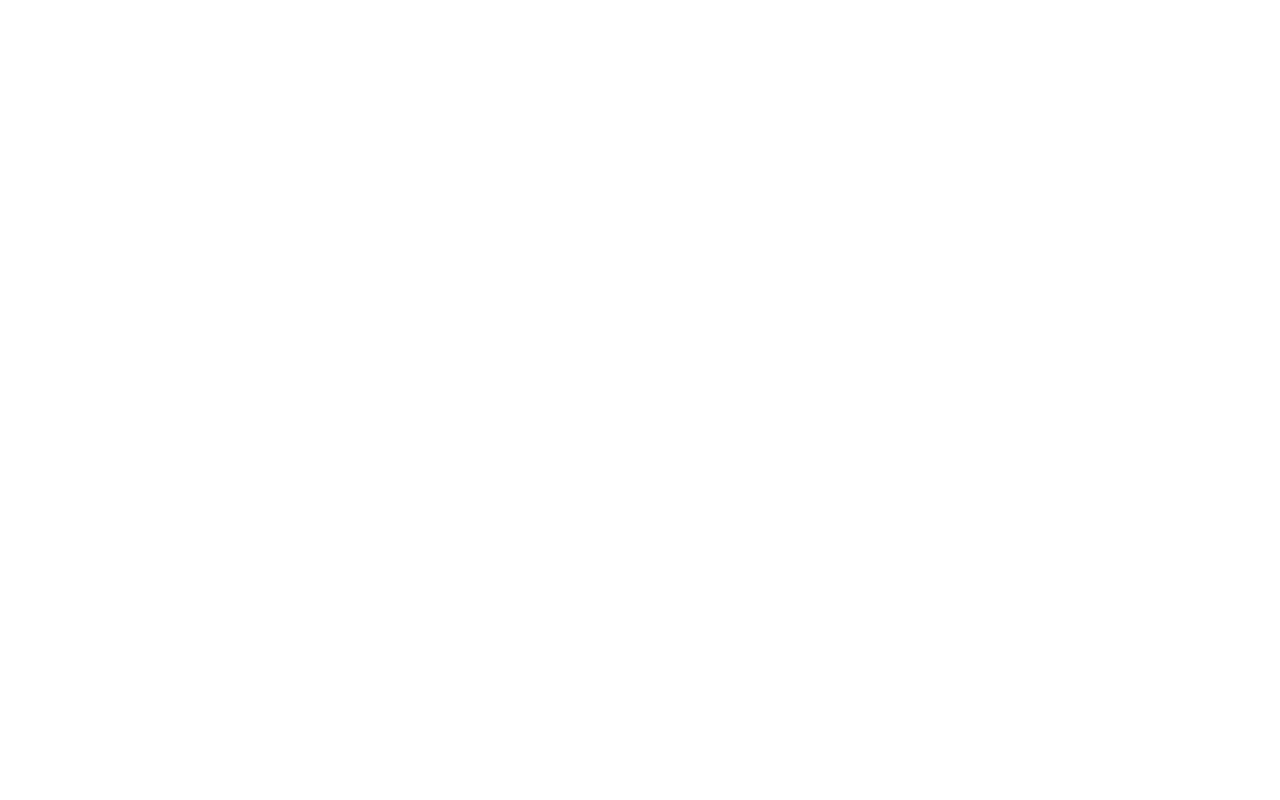
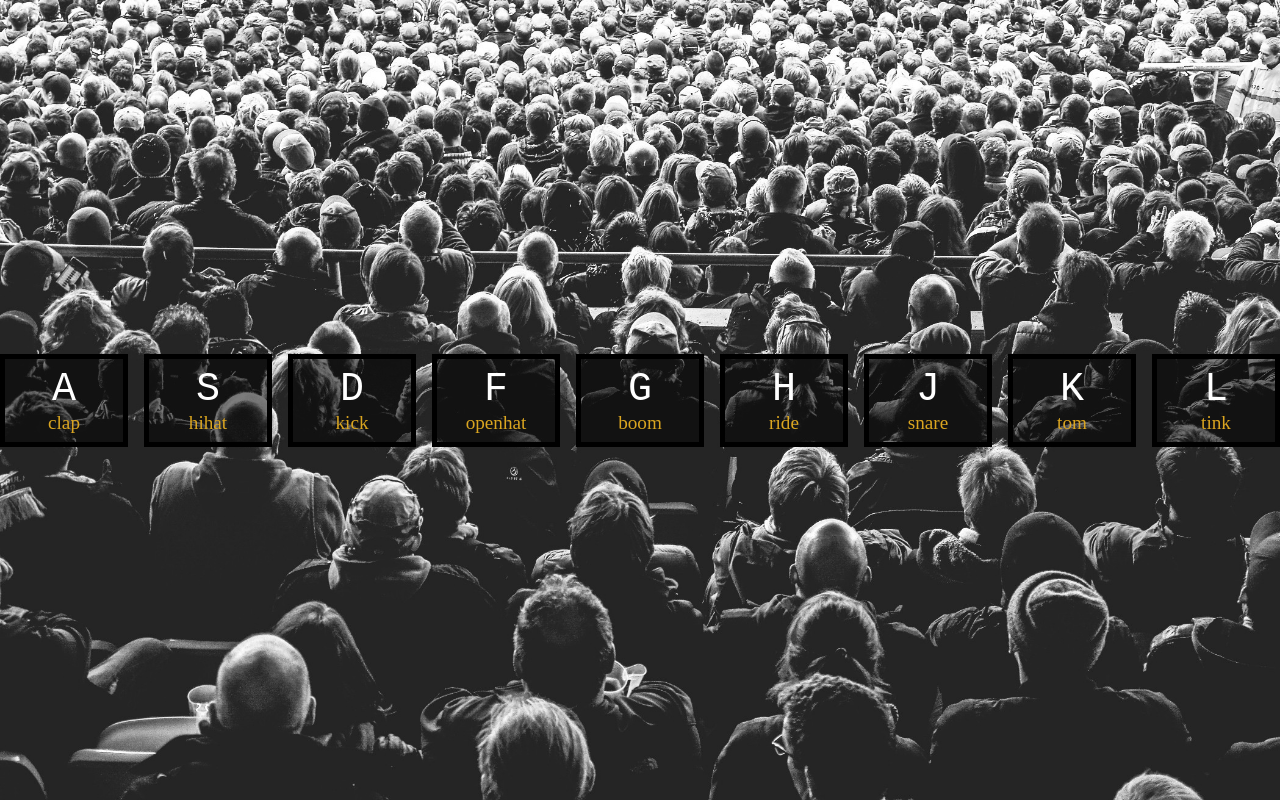
Before and after one commit to FevenSeyfu/Javascript-30, a plain HTML site: page 01-Javascript-drum-kit/index.html in a window 1280 px wide. Drawn offline with Linux system fonts and the light colour scheme.

Commit message:
Add style

```diff
--- a/01-Javascript-drum-kit/index.html
+++ b/01-Javascript-drum-kit/index.html
@@ -1,13 +1,61 @@
 <!DOCTYPE html>
 <html lang="en">
 <head>
-    <meta charset="UTF-8">
-    <meta name="viewport" content="width=device-width, initial-scale=1.0">
-    <link rel="stylesheet" href="style.css">
-    <title>Javascrip Drum Kit</title>
+  <meta charset="UTF-8">
+  <title>Javascript Drum Kit</title>
+  <link rel="stylesheet" href="style.css">
+  <link rel="icon" href="https://fav.farm/🔥" />
 </head>
 <body>
+  <div class="keys">
+    <div data-key="65" class="key">
+      <kbd>A</kbd>
+      <span class="sound">clap</span>
+    </div>
+    <div data-key="83" class="key">
+      <kbd>S</kbd>
+      <span class="sound">hihat</span>
+    </div>
+    <div data-key="68" class="key">
+      <kbd>D</kbd>
+      <span class="sound">kick</span>
+    </div>
+    <div data-key="70" class="key">
+      <kbd>F</kbd>
+      <span class="sound">openhat</span>
+    </div>
+    <div data-key="71" class="key">
+      <kbd>G</kbd>
+      <span class="sound">boom</span>
+    </div>
+    <div data-key="72" class="key">
+      <kbd>H</kbd>
+      <span class="sound">ride</span>
+    </div>
+    <div data-key="74" class="key">
+      <kbd>J</kbd>
+      <span class="sound">snare</span>
+    </div>
+    <div data-key="75" class="key">
+      <kbd>K</kbd>
+      <span class="sound">tom</span>
+    </div>
+    <div data-key="76" class="key">
+      <kbd>L</kbd>
+      <span class="sound">tink</span>
+    </div>
+  </div>
 
-    <script src="script.js"></script>
+  <audio data-key="65" src="sounds/clap.wav"></audio>
+  <audio data-key="83" src="sounds/hihat.wav"></audio>
+  <audio data-key="68" src="sounds/kick.wav"></audio>
+  <audio data-key="70" src="sounds/openhat.wav"></audio>
+  <audio data-key="71" src="sounds/boom.wav"></audio>
+  <audio data-key="72" src="sounds/ride.wav"></audio>
+  <audio data-key="74" src="sounds/snare.wav"></audio>
+  <audio data-key="75" src="sounds/tom.wav"></audio>
+  <audio data-key="76" src="sounds/tink.wav"></audio>
+
+<script src="script.js"></script>
 </body>
 </html>
--- a/01-Javascript-drum-kit/style.css
+++ b/01-Javascript-drum-kit/style.css
@@ -0,0 +1,45 @@
+*{
+    box-sizing: border-box;
+    margin: 0;
+    padding: 0;
+}
+
+body{
+    height: 100vh;
+    width: 100vw;
+    background-image: url('background.jpg');
+    background-size: cover;
+    background-position: bottom center;
+    background-repeat: no-repeat;
+    display: flex;
+    justify-content: center;
+    align-items: center;
+}
+
+.keys{
+    display: flex;
+    flex-direction: row;
+    gap: 1rem;
+}
+
+.key{
+    border: 5px solid black;
+    color: white;
+    padding: 0.5rem 0;
+    width: 8rem;
+    display: flex;
+    flex-direction: column;
+    text-align: center;
+    background-color: rgba(0, 0, 0, 0.5);;
+}
+
+.key kbd{
+  font-size: 2.5rem;
+  font-weight: 500;
+
+}
+
+.key span{
+    color: goldenrod;
+    font-size: larger;
+}
```
